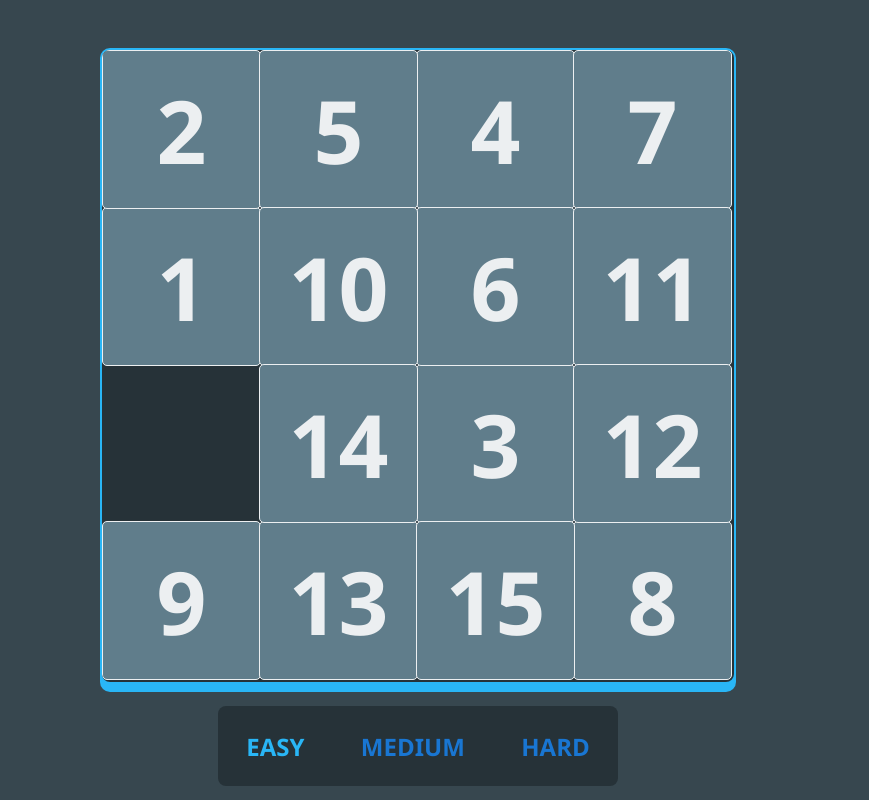
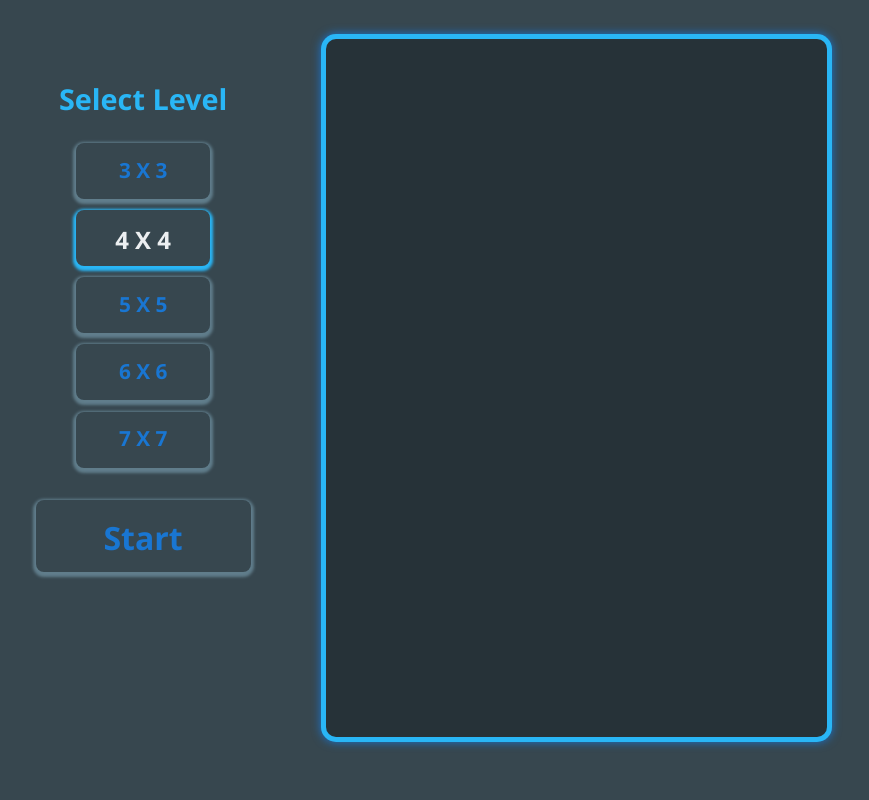
Before and after one commit to dharmraj-magdum/Sliding-Puzzle-Game, a plain HTML site: page SlidingPuzzle.html in a window 1280 px wide. Shown: the whole page, without its empty margins (222-1091 px from the left). Drawn offline with Linux system fonts and the light colour scheme.

Commit message:
like good stable version is done

```diff
--- a/SlidingPuzzle.css
+++ b/SlidingPuzzle.css
@@ -12,32 +12,130 @@
 	--mcol2: #1976d2;
 	--txtcol0: #90a4ae;
 	--txtcol1: #607d8b;
+	--txtcol2: #aeb7bc;
 	--whitecol: #eceff1;
 	--darkcol: #263238;
 }
 
 body {
-	/* width: vh;
-	height: 50vh; */
+	width: 100%;
+	height: 97vh;
 	display: flex;
 	flex-direction: column;
 	align-items: center;
-	padding-top: 6vh;
+	justify-content: center;
 	background-color: var(--bgcol);
 }
+#wrapper {
+	width: 70%;
+	height: 90%;
+	display: flex;
+	justify-content: center;
+	gap: 3rem;
+	/* border: 1px solid #fff; */
+}
+/* menu related// */
+/*difficulty container*/
+#menu_container,
+#action_container {
+	display: none;
+	width: 30%;
+	height: 100%;
+	align-items: center;
+	/* background-color: var(--darkcol); */
+	/* border-radius: 8px; */
+	margin-top: 2rem;
+	/* border: 1px solid #fff; */
+}
+/* ------ */
+#menu_container.show {
+	display: flex;
+	flex-direction: column;
+}
+#action_container.show {
+	display: flex;
+	flex-direction: column;
+}
+#menu_container p,
+#action_container p {
+	width: 100%;
+	height: 3rem;
+	font-size: 1.8rem;
+	font-weight: bold;
+	text-align: center;
+	margin: 0.5rem auto 1rem auto;
+	color: var(--mcol0);
+	/* border: 1px solid #fff; */
+	/* border-radius: 8px; */
+}
+#win_message {
+	display: none;
+	min-height: 3.8rem;
+	height: 30%;
+	color: var(--whitecol);
+}
+#win_message.show {
+	display: block;
+}
+p small {
+	width: 100%;
+	font-size: 1.1rem;
+	text-align: center;
+	margin-top: 0.2rem;
+	color: var(--txtcol0);
+}
+.btn,
+.sm-btn {
+	background-color: inherit;
+	width: 80%;
+	height: 4.5rem;
+	color: var(--mcol2);
+	text-align: center;
+	font-size: 2rem;
+	font-weight: bold;
+	padding: 1rem;
+	margin: 2rem auto 0 auto;
+	cursor: pointer;
+	border: none;
+	outline: none;
+	box-shadow: 0px 2px 3px 3px var(--txtcol1);
 
+	border-radius: 8px;
+	transition: font-size 0.3s;
+}
+.sm-btn {
+	height: 3.5rem;
+	font-size: 1.3rem;
+	padding: 0.8rem;
+	margin: 0.7rem auto 0 auto;
+}
+.btn:hover {
+	font-size: 2.2rem;
+	color: var(--mcol0);
+}
+.sm-btn:hover {
+	font-size: 1.5rem;
+	color: var(--mcol0);
+}
+.sm-btn.active {
+	pointer-events: none;
+	/* user-select: none; */
+	font-size: 1.5rem;
+	box-shadow: 0px 2px 3px 3px var(--mcol0);
+	color: var(--whitecol);
+}
+
+/* ///  board related //////////// */
 #puzzle_container {
 	position: relative;
 	/* this diamentions are temp real are set in js */
-	width: 80vh;
-	height: 80vh;
+	width: 56%;
+	height: 100%;
 	background-color: var(--darkcol);
 	border-radius: 10px;
-	border: 2px solid var(--mcol0);
-	box-shadow: 0px 8px 0px var(--mcol0);
+	box-shadow: 0px 0px 0px 5px var(--mcol0), 0px 0px 10px 5px var(--mcol2);
+	transition: opacity 0.25s linear, blur 0.25s linear;
 	overflow: hidden;
-	/* --length: 70vh;
-	--colms: 3; */
 }
 
 .puzzle_block {
@@ -50,41 +148,16 @@ body {
 	color: var(--whitecol);
 	font-weight: bold;
 	text-align: center;
-	border: 1px solid var(--whitecol);
-	border-radius: 5px;
+	border: 2px solid var(--txtcol2);
+	border-radius: 6px;
 	cursor: pointer;
 	user-select: none;
 	/* transition: left 0.3s, top 0.3s; */
-	transition: all 0.35s linear;
+	transition: all 0.2s linear;
 }
-
-/*difficulty container*/
-#difficulty_container {
-	display: flex;
-	flex-direction: row;
-	width: 50vh;
-	height: 10vh;
-	background-color: var(--darkcol);
-	border-radius: 8px;
-	margin-top: 22px;
+#puzzle_container.blur .puzzle_block {
+	opacity: 0.7;
+	filter: blur(35px);
+	user-select: none;
+	pointer-events: none;
 }
-.difficulty_button {
-	flex-grow: 1;
-	background-color: inherit;
-	color: var(--mcol2);
-	text-align: center;
-	font-size: 3vh;
-	font-weight: bold;
-	padding-top: 5%;
-	margin: 4px;
-	cursor: pointer;
-	transition: font-size 0.3s;
-}
-.difficulty_button:hover {
-	opacity: 0.8;
-	font-size: 3.5vh;
-}
-.difficulty_button.active {
-	background-color: inherit;
-	color: var(--mcol0);
-}
--- a/SlidingPuzzle.html
+++ b/SlidingPuzzle.html
@@ -7,16 +7,33 @@
     <meta name="viewport" content="width=device-width, initial-scale=1.0">
     <!-- // -->
     <link rel="stylesheet" href="SlidingPuzzle.css">
-    <script src="https://kit.fontawesome.com/1826d4486b.js" crossorigin="anonymous"></script>
     <!-- // -->
     <script src="SlidingPuzzle.js" defer></script>
     <!-- // -->
-    <title>Sliding puzzle Game</title>
+    <title>SLIDING BLOCKS PUZZLE</title>
 </head>
 
 <body>
-    <div id="puzzle_container">
-        <!-- <div class="puzzle_block">1</div>
+    <section id="wrapper">
+        <div id="menu_container" class="show">
+            <div id="levels">
+                <p>Select Level</p>
+                <div class="sm-btn">3 X 3</div>
+                <div class="sm-btn active">4 X 4</div>
+                <div class="sm-btn">5 X 5</div>
+                <div class="sm-btn">6 X 6</div>
+                <div class="sm-btn">7 X 7</div>
+            </div>
+            <button class="btn" onclick="startGame()">Start</button>
+        </div>
+        <div id="action_container" class="">
+            <p id="win_message" class="">You Solved the Puzzle! <br> <small>Replay or start New level from Menu</small>
+            </p>
+            <button id="restart" class="btn" onclick="reStart()">Restart</button>
+            <button id="menu" class="btn" onclick="openMenu()">Go to Menu</button>
+        </div>
+        <div id="puzzle_container" class="blur">
+            <!-- <div class="puzzle_block">1</div>
         <div class="puzzle_block">2</div>
         <div class="puzzle_block">3</div>
         <div class="puzzle_block">4</div>
@@ -24,12 +41,8 @@
         <div class="puzzle_block">6</div>
         <div class="puzzle_block">7</div>
         <div class="puzzle_block">8</div> -->
-    </div>
-    <div id="difficulty_container">
-        <div class="difficulty_button active">EASY</div>
-        <div class="difficulty_button">MEDIUM</div>
-        <div class="difficulty_button">HARD</div>
-    </div>
+        </div>
+    </section>
 </body>
 
 </html>
--- a/SlidingPuzzle.js
+++ b/SlidingPuzzle.js
@@ -1,36 +1,100 @@
+const menu_container = document.getElementById("menu_container");
+const action_container = document.getElementById("action_container");
 const puzzle_container = document.getElementById("puzzle_container");
-var difficulty = 1; //difficulty based on GameDifficulty array
-const ROW = 4; //how many rows
-const COLM = 4; //how many colomns
+const levels = document.querySelectorAll("#levels div");
+const win_message = document.getElementById("win_message");
+
+//////////////////////////////////
+var ROW = 4; //how many rows
+var COLM = 4; //how many colomns
 var COUNT; //cols*rows
 var all_blocks; //the html elements with className="puzzle_block"
-var CLIENT_WIDTH;
+let BLOCK_WIDTH;
 var emptyBlockCoords = [ROW - 1, ROW - 1]; //the coordinates of the empty block
 var indexes = []; //keeps track of the order of the blocks
 
-function initializeGame() {
+//////////////////////////////////
+//add listener to all level options
+levels.forEach((div) => {
+	div.addEventListener("click", selectLevel);
+});
+function selectLevel() {
+	//remove active on all other options
+	levels.forEach((div) => {
+		div.classList.remove("active");
+	});
+	this.classList.add("active");
+	let amount = this.innerText.charAt(0);
+	// console.log(amount);
+	ROW = COLM = amount;
+}
+
+/////
+function startGame() {
+	resetAll();
+	//now display board and secondary menu ,remove level menu
+	menu_container.classList.remove("show");
+	action_container.classList.add("show");
+	setTimeout(() => {
+		puzzle_container.classList.remove("blur");
+	}, 600);
+	initializeGame();
+}
+
+function resetAll() {
+	//show menu
+	menu_container.classList.add("show");
+	///remove show if have by secondary actions
+	action_container.classList.remove("show");
+	//make blur on board as game does not started
+	puzzle_container.classList.add("blur");
+	//remove prev win message
+	win_message.classList.remove("show");
+	///////
 	COUNT = ROW * COLM;
 	puzzle_container.innerHTML = "";
-	let blockWidth = Math.floor(puzzle_container.clientWidth / COLM);
-	puzzle_container.style.width = blockWidth * COLM + "px";
-	puzzle_container.style.height = blockWidth * COLM + "px";
+	indexes = [];
+	emptyBlockCoords = [ROW - 1, ROW - 1];
+	BLOCK_WIDTH = Math.floor(puzzle_container.clientHeight / COLM);
+	puzzle_container.style.width = BLOCK_WIDTH * COLM + "px";
+	puzzle_container.style.height = BLOCK_WIDTH * COLM + "px";
+}
+function reStart() {
+	resetAll();
+	menu_container.classList.remove("show");
+	action_container.classList.add("show");
+	puzzle_container.classList.add("blur");
+	initializeGame();
+	setTimeout(() => {
+		puzzle_container.classList.remove("blur");
+	}, 600);
+}
+function openMenu() {
+	resetAll();
+}
+
+function initializeGame() {
 	// console.log(blockWidth);
 	///create required blocks on board
 	for (let y = 0; y < ROW; y++) {
 		for (let x = 0; x < COLM; x++) {
+			let blockIdx = x + y * COLM;
+			// console.log(blockIdx);
+			indexes.push(blockIdx);
+			//put till second-last block if its last break to make empty
+			if (blockIdx > COUNT - 2) {
+				// console.log(x, y, blockIdx);
+				// console.log(blockIdx);
+				break;
+			}
+
 			let newBlock = document.createElement("div");
 			newBlock.classList.add("puzzle_block");
-			let blockIdx = x + y * COLM;
 			newBlock.innerText = blockIdx + 1;
-			newBlock.style.width = blockWidth + "px";
-			newBlock.style.height = blockWidth + "px";
-			newBlock.style.lineHeight = blockWidth + "px";
-			newBlock.style.fontSize = (blockWidth * 55) / 100 + "px";
-
-			indexes.push(blockIdx);
-			// console.log(blockIdx);
-			//put till second-last block if its last break to make empty
-			if (blockIdx >= COUNT - 1) break;
+			newBlock.style.width = BLOCK_WIDTH + "px";
+			newBlock.style.height = BLOCK_WIDTH + "px";
+			newBlock.style.lineHeight = BLOCK_WIDTH + "px";
+			newBlock.style.fontSize = (BLOCK_WIDTH * 55) / 100 + "px";
 
 			puzzle_container.appendChild(newBlock);
 
@@ -40,8 +104,9 @@ function initializeGame() {
 	//grab the all blocks in board
 	all_blocks = document.getElementsByClassName("puzzle_block");
 	//get width of block to do calc
-	CLIENT_WIDTH = all_blocks[0].clientWidth;
-
+	// BLOCK_WIDTH  = all_blocks[0].clientWidth;
+	// thire is 1 or 2px diff in width and clent width
+	// console.log(BLOCK_WIDTH, CLIENT_WIDTH);
 	// console.log(indexes);
 	//position each block in its proper position(first in correct order)
 	//beacuse for shuffling they have to at valid places
@@ -49,7 +114,9 @@ function initializeGame() {
 		for (let x = 0; x < COLM; x++) {
 			let blockIdx = x + y * COLM;
 
-			if (blockIdx >= COUNT - 1) break;
+			if (blockIdx > COUNT - 2) {
+				break;
+			}
 
 			//now position that block to its positin on plane/board
 			positionBlockAtCoord(blockIdx, x, y);
@@ -63,9 +130,8 @@ function initializeGame() {
 
 	//suffle board
 	randomize();
+	// console.log(indexes);
 }
-
-initializeGame();
 
 function positionBlockAtCoord(blockIdx, x, y) {
 	//get block from list by its index
@@ -73,8 +139,9 @@ function positionBlockAtCoord(blockIdx, x, y) {
 	// console.log(block);
 	//position the block at a certain coordinates
 	//set its left and top in position absolute co-ords
-	block.style.left = x * CLIENT_WIDTH + "px";
-	block.style.top = y * CLIENT_WIDTH + "px";
+	// console.log(x * CLIENT_WIDTH + "px", y * CLIENT_WIDTH + "px");
+	block.style.left = x * BLOCK_WIDTH + "px";
+	block.style.top = y * BLOCK_WIDTH + "px";
 }
 
 function randomize() {
@@ -106,6 +173,7 @@ function moveBlock(blockIdx) {
 		// (they not used in dom, they are just to check position)
 		emptyBlockCoords[0] = blockCoords[0];
 		emptyBlockCoords[1] = blockCoords[1];
+		//return true as say block is moved succesfully now check is it solved
 		return true;
 	}
 	return false;
@@ -116,7 +184,10 @@ function isMovable(block) {
 	//get row and colm by its actual position in DOM
 	///we can use Attribute on blocks to store its x and y but we use this
 	let blockPos = [parseInt(block.style.left), parseInt(block.style.top)];
-	let blockCoords = [blockPos[0] / CLIENT_WIDTH, blockPos[1] / CLIENT_WIDTH];
+	let blockCoords = [
+		Math.floor(blockPos[0] / BLOCK_WIDTH),
+		Math.floor(blockPos[1] / BLOCK_WIDTH),
+	];
 	// dif=[Xdiff,Ydiff]=[x1-x2,y1-y1]
 	let diff = [
 		Math.abs(blockCoords[0] - emptyBlockCoords[0]),
@@ -131,9 +202,11 @@ function isMovable(block) {
 
 function onClickOnBlock(blockIdx) {
 	if (moveBlock(blockIdx)) {
-		//the block is moved alwasys check is it solved now or not
+		//the blx 56yjock is moved alwasys check is it solved now or not
 		if (checkPuzzleSolved()) {
-			setTimeout(() => alert("Puzzle Solved!!"), 600);
+			setTimeout(() => {
+				win_message.classList.remove("show");
+			}, 700);
 		}
 	}
 }
```
Also changed, not shown: index.html (added, +18 -0 lines).
